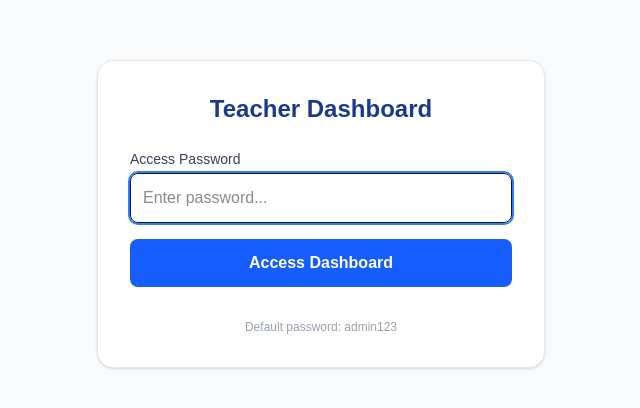
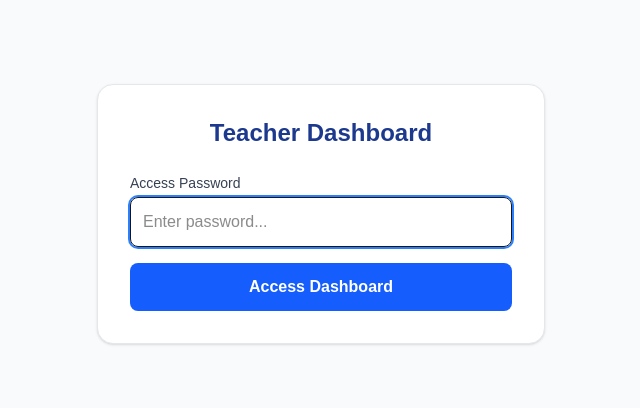
Before and after one commit to tintin4303/formal-app, a Next.js app: page /dashboard in a window 1280 px wide. Shown: the part 186-594 px from the top of the page, without its empty margins (319-959 px from the left). Built offline with nearby package versions, Linux system fonts and the light colour scheme.

Commit message:
remove password display

```diff
--- a/app/dashboard/page.tsx
+++ b/app/dashboard/page.tsx
@@ -57,7 +57,7 @@
                         <button type="submit" className="w-full py-3 bg-blue-600 text-white rounded-lg font-semibold hover:bg-blue-700 transition">
                             Access Dashboard
                         </button>
-                        <p className="text-xs text-center text-gray-400 mt-4">Default password: admin123</p>
+
                     </form>
                 </div>
             </div>
```
